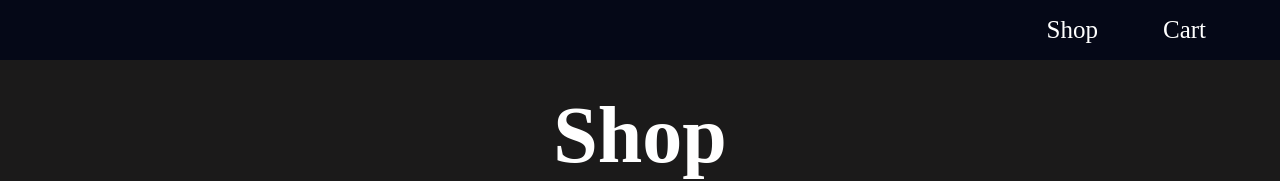
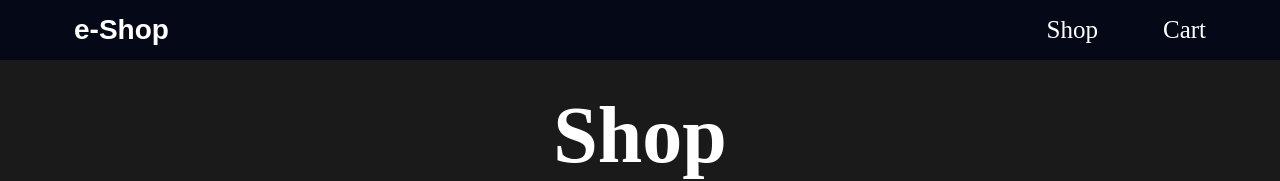
Before and after one commit to manos500/e-shop, a React (Vite) app: page / in a window 1280 px wide. Shown: the top 181 px of the page. Built offline with nearby package versions, Linux system fonts and the light colour scheme.

Commit message:
added logo

```diff
--- a/src/components/Navbar.jsx
+++ b/src/components/Navbar.jsx
@@ -29,7 +29,9 @@ export const Navbar = () => {
     }, [windowWidth]);
   return (
     <div className='navbar_container'>
-        <div className='logo_container'></div>
+        <div className='logo_container'>
+          <p className='logo_text'>e-Shop</p>
+        </div>
         <div className='links_container '>{!isSmallScreen ? (<>
             <Link to="/" className='hover-underline-animation'>Shop</Link>
             <Link to="/cart" className='hover-underline-animation'>Cart</Link></>) : (<><img src={toggle ? close : menu} alt="" onClick = {() => {setToggle(!toggle)}} className = "menu-icon"/>
--- a/src/components/navbar.css
+++ b/src/components/navbar.css
@@ -6,12 +6,26 @@
     justify-content: space-between;
     align-items: center;
     position: relative;
-    padding-top: 1.25rem;
-    padding-bottom: 1.25rem;
-    padding-left: 1.5rem;
-    padding-right: 1.5rem;
+    padding: 1.25rem 1.5rem;
     flex-direction: row;
 
+}
+
+.logo_container {
+    display: flex;
+    width: 50%;
+    max-width: 140rem;
+    justify-content: start;
+    align-items: center;
+    margin-left: 50px;
+}
+
+.logo_text {
+    color: white;
+    font-size: 28px;
+    font-weight: 600;
+    font-family:Arial, Helvetica, sans-serif;
+    cursor: pointer;
 }
 
 .links_container {
```
